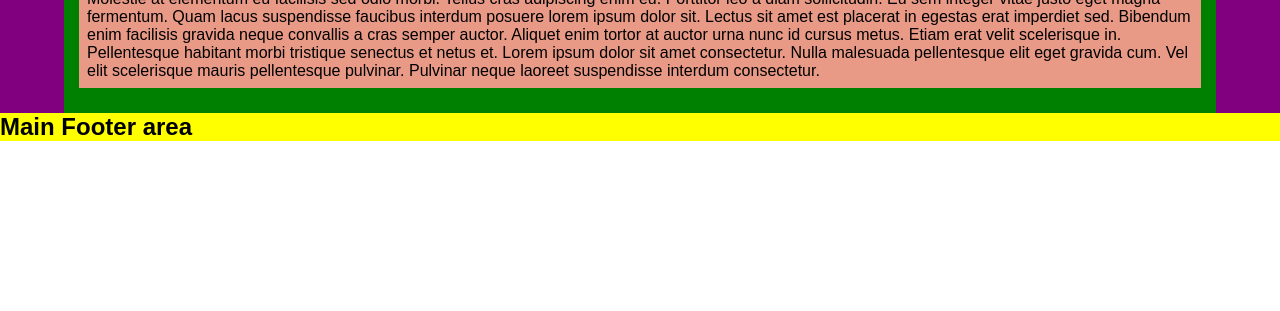
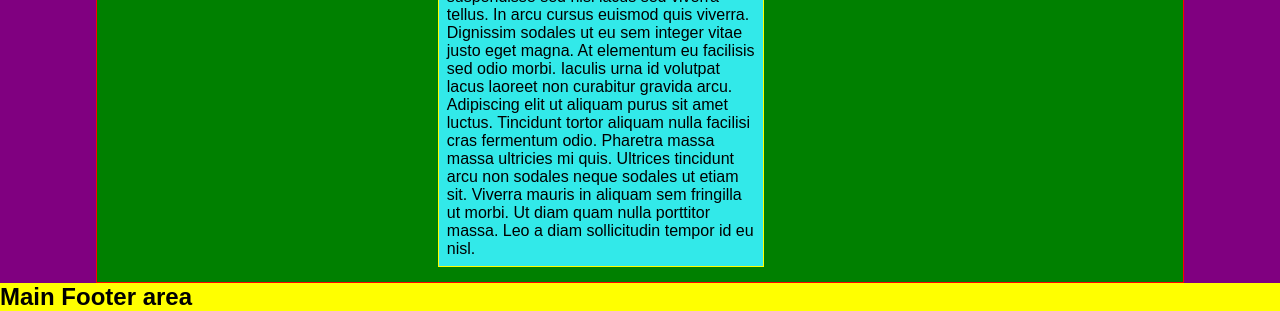
Before and after one commit to odisney2/disney_profile, a plain HTML site: page index.html in a window 1280 px wide. Shown: the part 714-1025 px from the top of the page. Before the commit the page ends 855 px from the top, so only its background shows below. Drawn offline with Linux system fonts and the light colour scheme.

Commit message:
Updated Containers and media query

```diff
--- a/css/main.css
+++ b/css/main.css
@@ -32,18 +32,14 @@ a {
 }
 
 .container_one {
-    /* width: 30%; */
     background-color: blueviolet;
-
 }
 
 .container_two {
-    /* width: 30%; */
     background-color:#32e9e9;
 }
 
 .container_three {
-    /* width: 30%; */
     background-color:#e99a86;
 }
 
@@ -55,6 +51,7 @@ a {
 }
 
 .container_all {
+    /* margin: 0 auto; */
     margin-top: 15px;
     padding: 0.50em;
 }
@@ -126,17 +123,30 @@ h2, p {
 }
 
 .main-nav li {
-    display: inline-block;
+    display: inline-block;,
     margin-left: 15px;
 } */
 
 
 /*******  Media Queries ********/
 
-@media (min-width: 500px) {
+@media (min-width: 600px) {
 
     .mainContent {
         background-color: royalblue;
+        width: 90%;
+        border: 1px solid red;
+    }
+
+    .container_all {
+        float: left;
+        margin: 5px;
+        border: 1px solid yellow;
+    }
+
+    .container_one,
+    .container_two {
+        width: 45%;
 
     }
 }
@@ -145,11 +155,13 @@ h2, p {
 
     .mainContent {
         background-color: green;
-        width: 90%;
+        width: 85%;
     }
 
-    .container_all {
-        margin: 15px;
+    .container_one,
+    .container_two,
+    .container_three {
+        width: 30%;
     }
 
     .mainHeaderIcon {
--- a/index.html
+++ b/index.html
@@ -40,7 +40,7 @@
 
             </header>
 
-            <div class="mainContent">
+            <div class="mainContent clearfix">
 
                 <h1>Main Content Area</h1>
 
```
